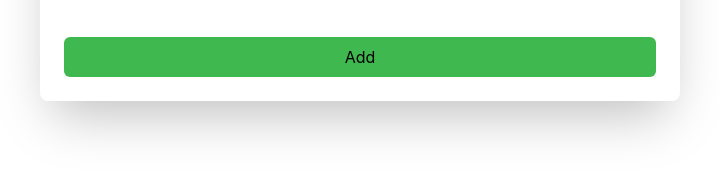
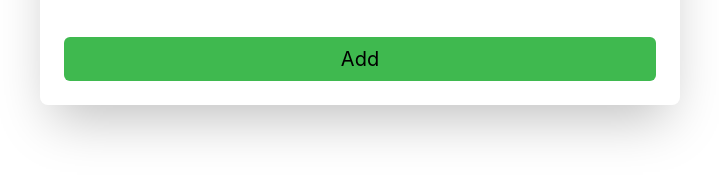
Before and after one commit to Nirbhaykumarstp/Money-tracker, a website: page addincome.html in a window 1280 px wide. Shown: the part 421-600 px from the top of the page, 280-999 px from the left. Drawn offline with Linux system fonts and the light colour scheme.

Commit message:
Add incme text changed

```diff
--- a/addincome.html
+++ b/addincome.html
@@ -70,7 +70,7 @@
                     <input type="text" class="w-full px-3 py-2 border border-gray-300 rounded-md
                            focus:outline-none focus:ring-2 focus:ring-blue-500">
                 </div>
-                <button type="submit" class="w-full bg-green-800 text-black py-2 rounded-md
+                <button type="submit" class="w-full text-xl bg-green-800 text-black py-2 rounded-md
                      transition duration-300">
                     Add
                 </button>
```
